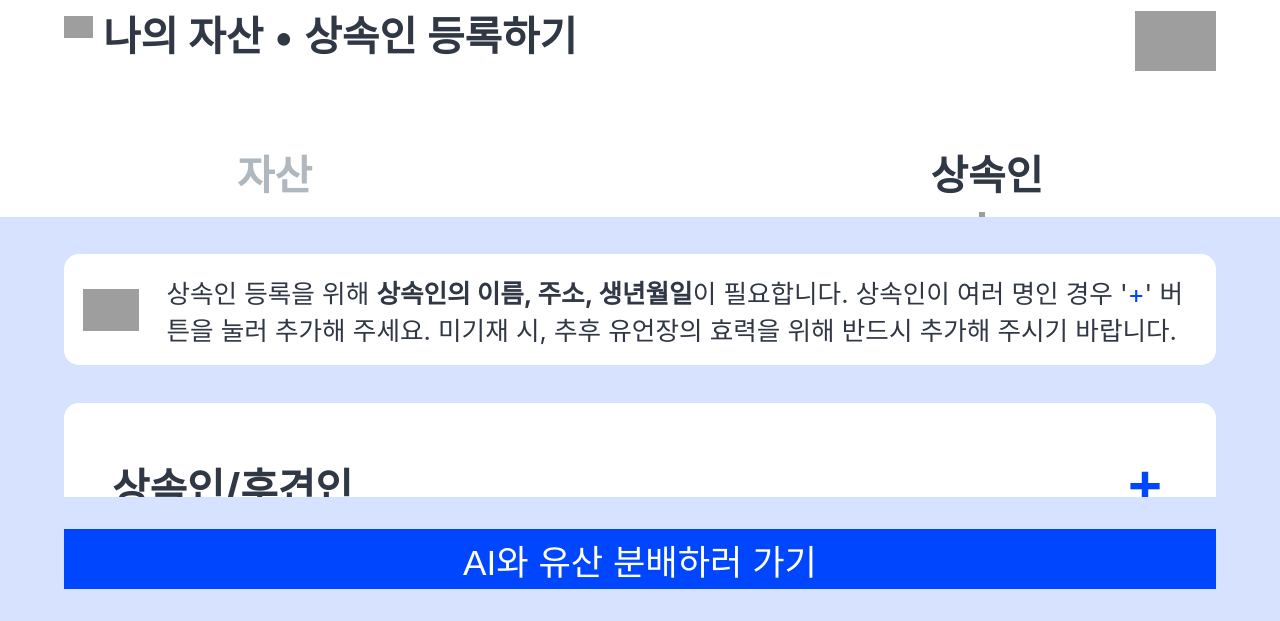
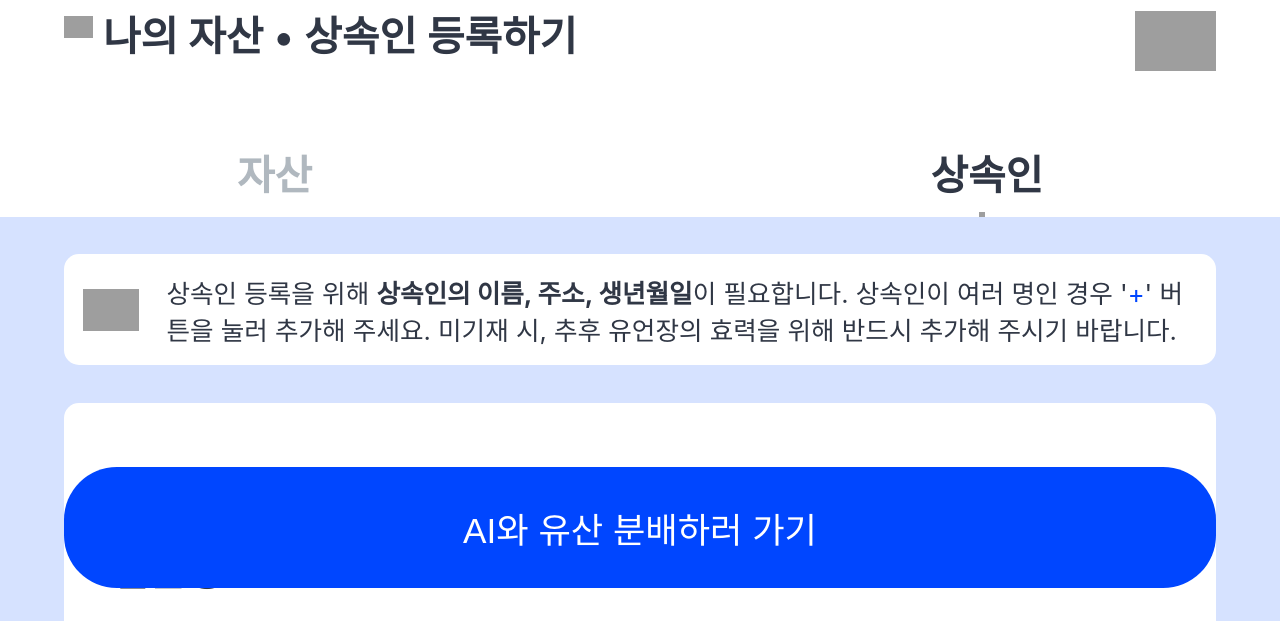
Before and after one commit to balamogoulish/ui-practice, a plain HTML site: page index.html in a window 1280 px wide. Shown: the part 179-800 px from the top of the page. Drawn offline with Linux system fonts and the light colour scheme; grey boxes are pictures that could not be loaded.

Commit message:
feat:scroll, btn 고정

```diff
--- a/index.html
+++ b/index.html
@@ -119,6 +119,10 @@
       object-position: center;
       width: 3.5cap;
       margin-top: 10px;
+    }
+
+    .body-section {
+        overflow-y: auto;
     }
 
     .notice-section {
@@ -332,7 +336,8 @@
     .visually-hidden { position: absolute; width: 1px; height: 1px; padding: 0; margin: -1px; overflow: hidden; clip: rect(0, 0, 0, 0); white-space: nowrap; border: 0; }
 
     .distribution-button-container {
-      border-radius: 20px;
+      position: fixed;
+      bottom: 0;
       outline: none;
       border: none;
       display: flex;
@@ -347,6 +352,7 @@
 
     .distribution-button-wrapper {
       display: flex;
+      border-radius: 1.5em;
       width: 90%;
       flex-direction: column;
       overflow: hidden;
@@ -355,7 +361,7 @@
     }
 
     .distribution-button {
-      border-radius: 20px;
+      border-radius: 1.5em;
       background-color: #0046ff;
       color: white;
       border: none;
@@ -400,6 +406,7 @@
             </div>
           </div>
         </header>
+        <div class="body-section">
                 <div class="notice-section">
             <div class="notice-content">
                 <div class="notice-text-container">
@@ -449,6 +456,8 @@
                 </form>
             </div>
             </div>
+        </div>
+
         <div class="distribution-button-container">
             <div class="distribution-button-wrapper">
               <button class="distribution-button">AI와 유산 분배하러 가기</button>
```
Lines whose indentation alone changed are shown as unchanged.
